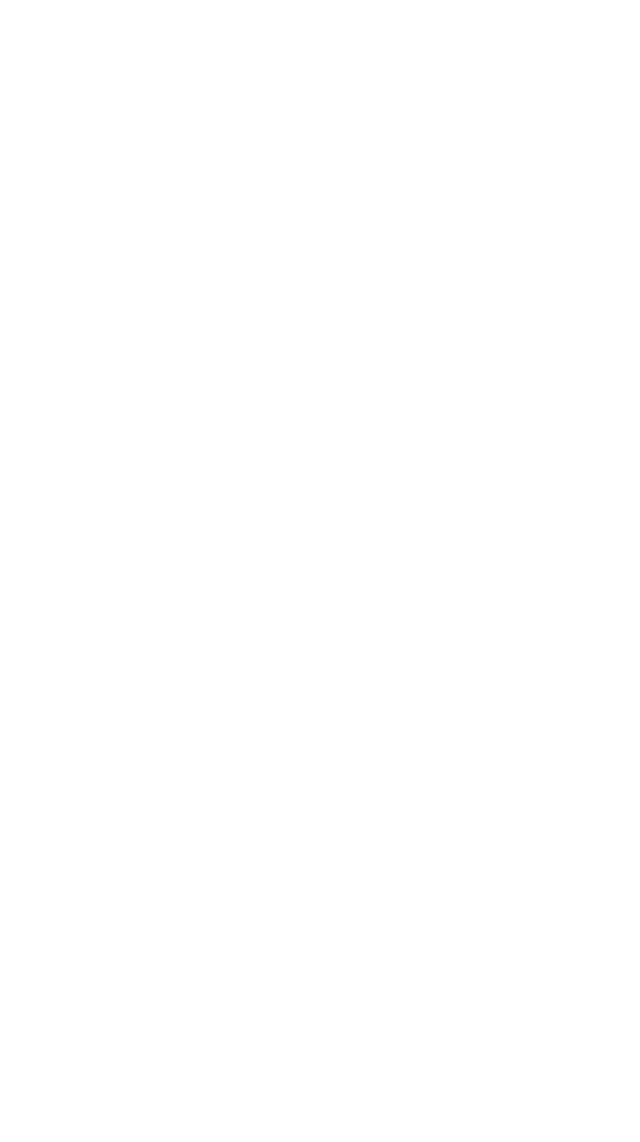
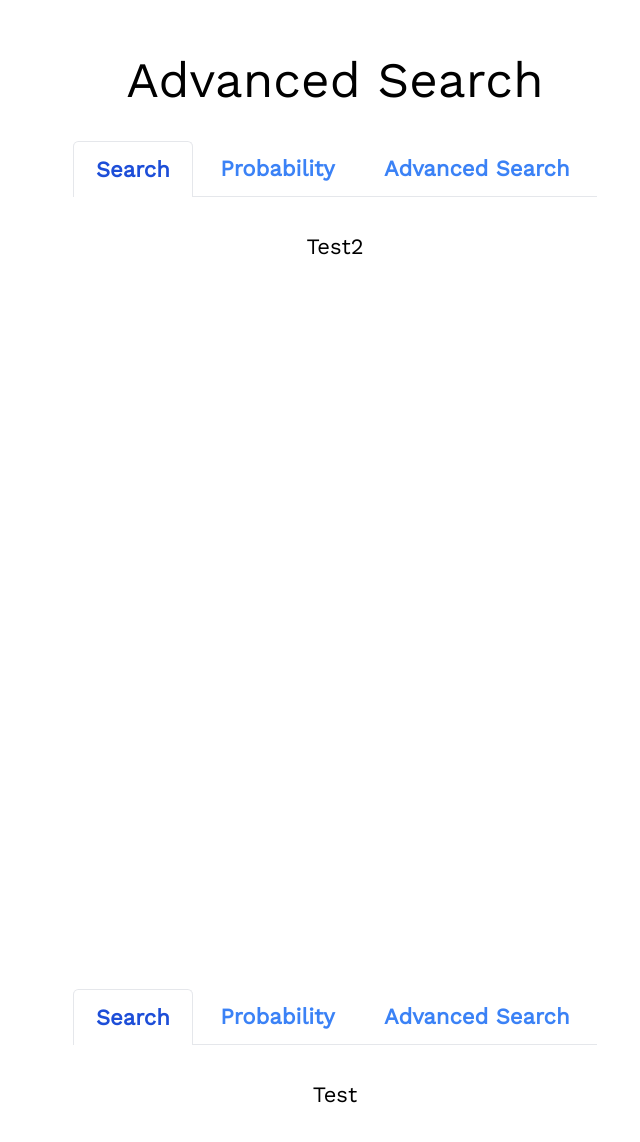
Before and after one commit to guptaraghav29/CS180Project, a React (Create React App) app in the folder client/: page / in a window 1280 px wide. Shown: the part 1084-2226 px from the top of the page, without its empty margins (305-945 px from the left). Before the commit the page ends 800 px from the top, so only its background shows below. Built offline with nearby package versions, Linux system fonts and the light colour scheme; no server answers.

Commit message:
add navbar

```diff
--- a/client/src/App.js
+++ b/client/src/App.js
@@ -4,8 +4,10 @@ import CarBrands from "./Components/Search/CarBrands";
 import CarModels from "./Components/Search/CarModels";
 import CarYears from "./Components/Search/CarYears";
 import CarTable from "./Components/Search/CarTable";
-import { Button } from "@mui/material";
-import DeleteIcon from '@mui/icons-material/Delete';
+import NavBar from "./Components/NavBar/NavBar";
+
+
+
 
 
 function App() {
@@ -93,8 +95,10 @@ function App() {
 
   return (
     <div className="flex flex-col items-center">
+      <div id = "models"></div>
+      <NavBar />
       <h1 className="center text-4xl mb-6"> Used Car Dataset </h1>
-      <div className="flex">
+      <div className="flex" href = "models">
         <div className="py-2 px-2">
           <CarBrands
             carCompanies={carCompanies}
@@ -142,6 +146,80 @@ function App() {
         <div></div>
       )}
       </div>
+      <br/>
+      <br/>
+      <br/>
+      <br/>
+      <br/>
+      <br/>
+      <br/>
+      <br/>
+      <br/>
+      <br/>
+      <br/>
+      <br/>
+      <br/>
+      <br/>
+      <br/>
+      <br/>
+      <br/>
+      <br/>
+      <br/>
+      <br/>
+      <br/>
+      <br/>
+
+      <h1 className="center text-4xl mb-6"> Advanced Search </h1>
+      <div id = "adv">
+        <NavBar />
+        <br/>
+        <div>Test2</div>
+      </div>
+      <br/>
+      <br/>
+      <br/>
+      <br/>
+      <br/>
+      <br/>
+      <br/>
+      <br/>
+      <br/>
+      <br/>
+      <br/>
+      <br/>
+      <br/>
+      <br/>
+      <br/>
+      <br/>
+      <br/>
+      <br/>
+      <br/>
+      <br/>
+      <br/>
+      <br/>
+
+      <div id = "prob">
+        <NavBar />
+        <br/>
+        <div>Test</div>
+      </div>
+      <br/>
+      <br/>
+      <br/>
+      <br/>
+      <br/>
+      <br/>
+      <br/>
+      <br/>
+      <br/>
+      <br/>
+      <br/>
+      <br/>
+      <br/>
+      <br/>
+      <br/>
+      <br/>
+
     </div>
   );
 }
--- /dev/null
+++ b/client/src/Components/NavBar/NavBar.js
@@ -0,0 +1,19 @@
+import React from 'react'
+
+const NavBar = () => {
+  return (
+    <ul class="flex border-b">
+        <li class="-mb-px mr-1">
+            <a class="bg-white inline-block border-l border-t border-r rounded-t py-2 px-4 text-blue-700 font-semibold" href="#models">Search</a>
+        </li>
+        <li class="mr-1">
+            <a class="bg-white inline-block py-2 px-4 text-blue-500 hover:text-blue-800 font-semibold" href="#prob">Probability</a>
+        </li>
+        <li class="mr-1">
+            <a class="bg-white inline-block py-2 px-4 text-blue-500 hover:text-blue-800 font-semibold" href="#adv">Advanced Search</a>
+        </li>
+    </ul>
+  )
+}
+
+export default NavBar;
--- a/client/src/Components/Search/CarTable.js
+++ b/client/src/Components/Search/CarTable.js
@@ -7,8 +7,6 @@ const columns = [
   {
     field: "id",
     headerName: "ID",
-    headerClassName: "super-app-theme--header",
-    cellClassName: "super-app-theme--cell",
     headerAlign: "center",
     flex: 1,
     renderCell: (cellValues) => {
@@ -27,7 +25,6 @@ const columns = [
   {
     field: "brand",
     headerName: "Brand",
-    headerClassName: "super-app-theme--header",
     headerAlign: "center",
     flex: 1,
     renderCell: (cellValues) => {
@@ -46,7 +43,6 @@ const columns = [
   {
     field: "model",
     headerName: "Model",
-    headerClassName: "super-app-theme--header",
     headerAlign: "center",
     flex: 1,
     renderCell: (cellValues) => {
@@ -65,7 +61,6 @@ const columns = [
   {
     field: "year",
     headerName: "Year",
-    headerClassName: "super-app-theme--header",
     headerAlign: "center",
     flex: 1,
     renderCell: (cellValues) => {
@@ -84,7 +79,6 @@ const columns = [
   {
     field: "price",
     headerName: "Price",
-    headerClassName: "super-app-theme--header",
     headerAlign: "center",
     flex: 1,
     renderCell: (cellValues) => {
@@ -103,7 +97,6 @@ const columns = [
   {
     field: "odometer",
     headerName: "Odometer",
-    headerClassName: "super-app-theme--header",
     headerAlign: "center",
     flex: 1,
     renderCell: (cellValues) => {
@@ -122,7 +115,6 @@ const columns = [
   {
     field: "title_status",
     headerName: "Status",
-    headerClassName: "super-app-theme--header",
     headerAlign: "center",
     flex: 1,
     renderCell: (cellValues) => {
@@ -141,7 +133,6 @@ const columns = [
   {
     field: "paint_color",
     headerName: "Color",
-    headerClassName: "super-app-theme--header",
     headerAlign: "center",
     flex: 1,
     renderCell: (cellValues) => {
@@ -160,7 +151,6 @@ const columns = [
   {
     field: "region",
     headerName: "Region",
-    headerClassName: "super-app-theme--header",
     headerAlign: "center",
     flex: 1,
     renderCell: (cellValues) => {
@@ -179,9 +169,7 @@ const columns = [
   {
     field: "state",
     headerName: "State",
-    headerClassName: "super-app-theme--header",
     headerAlign: "center",
-    cellClassName: "super-app-theme--cell",
     flex: 1,
     renderCell: (cellValues) => {
       return (
@@ -199,7 +187,6 @@ const columns = [
   {
     field: "posting_date",
     headerName: "Date Listed",
-    headerClassName: "super-app-theme--header",
     headerAlign: "center",
     flex: 1,
     renderCell: (cellValues) => {
@@ -246,7 +233,9 @@ const CarTable = ({ carTableData }) => {
           "& .MuiDataGrid-columnHeaderTitle": {
             fontWeight: "bold",
           },
-          width: "100%",
+          "& .MuiDataGrid-row:nth-of-type(odd):hover": {
+            background: "lightgreen",
+          },
         }}
         onSelectionModelChange={(ids) => {
           console.log(ids);
```
